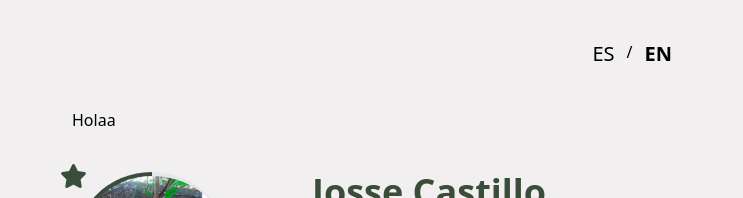
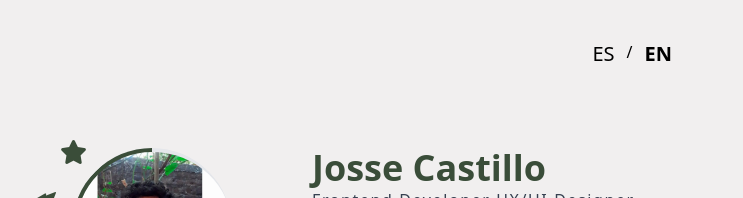
Before and after one commit to Josse2002/portfolio-joss, a React (Vite) app in the folder portfolio/: page / in a window 1280 px wide. Shown: the top 198 px of the page, without its empty margins (248-991 px from the left). Built offline with nearby package versions, Linux system fonts and the light colour scheme; no server answers; the database is empty.

Commit message:
quit hello in app

```diff
--- a/portfolio/src/App.jsx
+++ b/portfolio/src/App.jsx
@@ -14,7 +14,6 @@ function App() {
       <div className="w-full lg:w-1/2">
       <I18nextProvider i18n={i18n}>
         <Header />
-        <h1>Holaa</h1>
         <Resume />
         <AboutMe />
         <Timeline />
```
